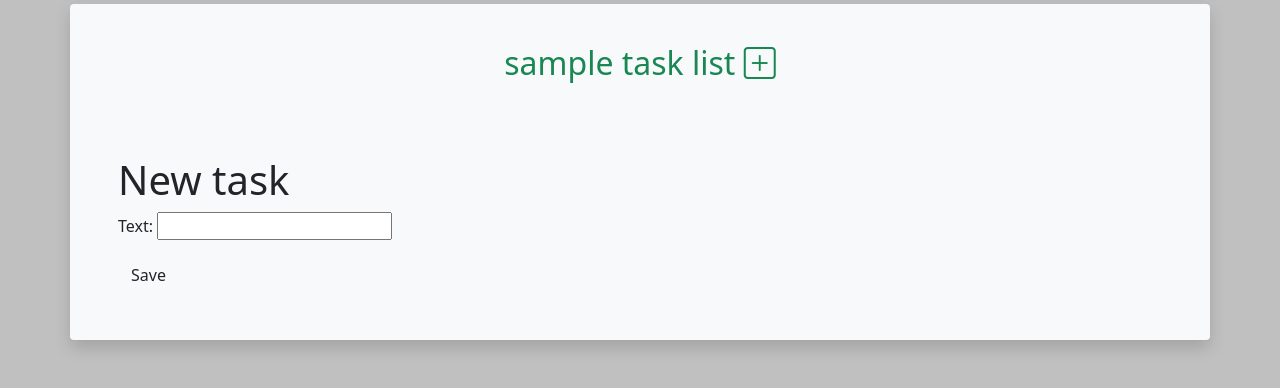
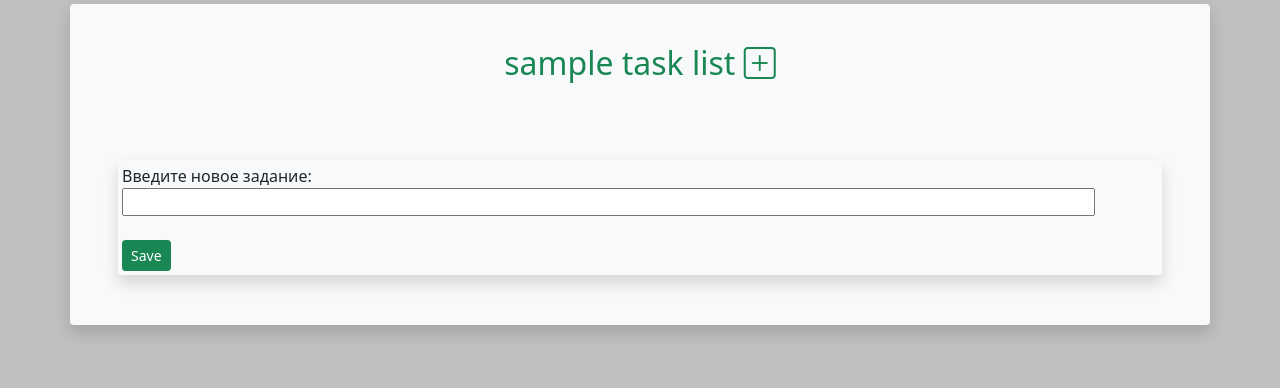
Before and after one commit to vikmos/todolist, a Django app: template todolist/templates/todolist/task_new.html in a window 1280 px wide. Shown: the part 172-560 px from the top of the page. Run offline with Django 4.2, Linux system fonts and the light colour scheme; the template is opened without the code that fills it: values that come from a table or form of the project are taken from there, others are empty; the visitor is signed in with stand-in values (Sample User, id 1); some libraries are stand-ins or nearby versions.

Commit message:
Изменена форма добавления нового задания

```diff
--- a/todolist/forms.py
+++ b/todolist/forms.py
@@ -2,7 +2,8 @@ from django import forms
 from .models import Task
 
 class TaskForm(forms.ModelForm):
-
+    text = forms.CharField(label='Введите новое задание:',
+            widget = forms.widgets.TextInput(attrs={'size': '100'}))
     class Meta:
         model = Task
         fields = ('text',)
--- a/todolist/templates/todolist/task_new.html
+++ b/todolist/templates/todolist/task_new.html
@@ -1,9 +1,15 @@
 {% extends 'todolist/base.html' %}
 
 {% block content %}
-    <h1>New task</h1>
-    <form method="POST" class="post-form">{% csrf_token %}
-        {{ form.as_p }}
-        <button type="submit" class="save btn btn-default">Save</button>
-    </form>
+    <div class="container m-1 p-1 rounded mx-auto bg-ligth shadow">
+            <form method="POST" class="post-form">{% csrf_token %}
+                    {% for field in form %}
+                    <div>
+                        {{field.label_tag}}
+                        <div class="mx-auto">{{field}}</div><label><label>
+                    </div>
+                    {% endfor %}
+                <button type="submit" class="save btn btn-success btn-sm">Save</button>
+            </form>
+    </div>
 {% endblock %}
```
